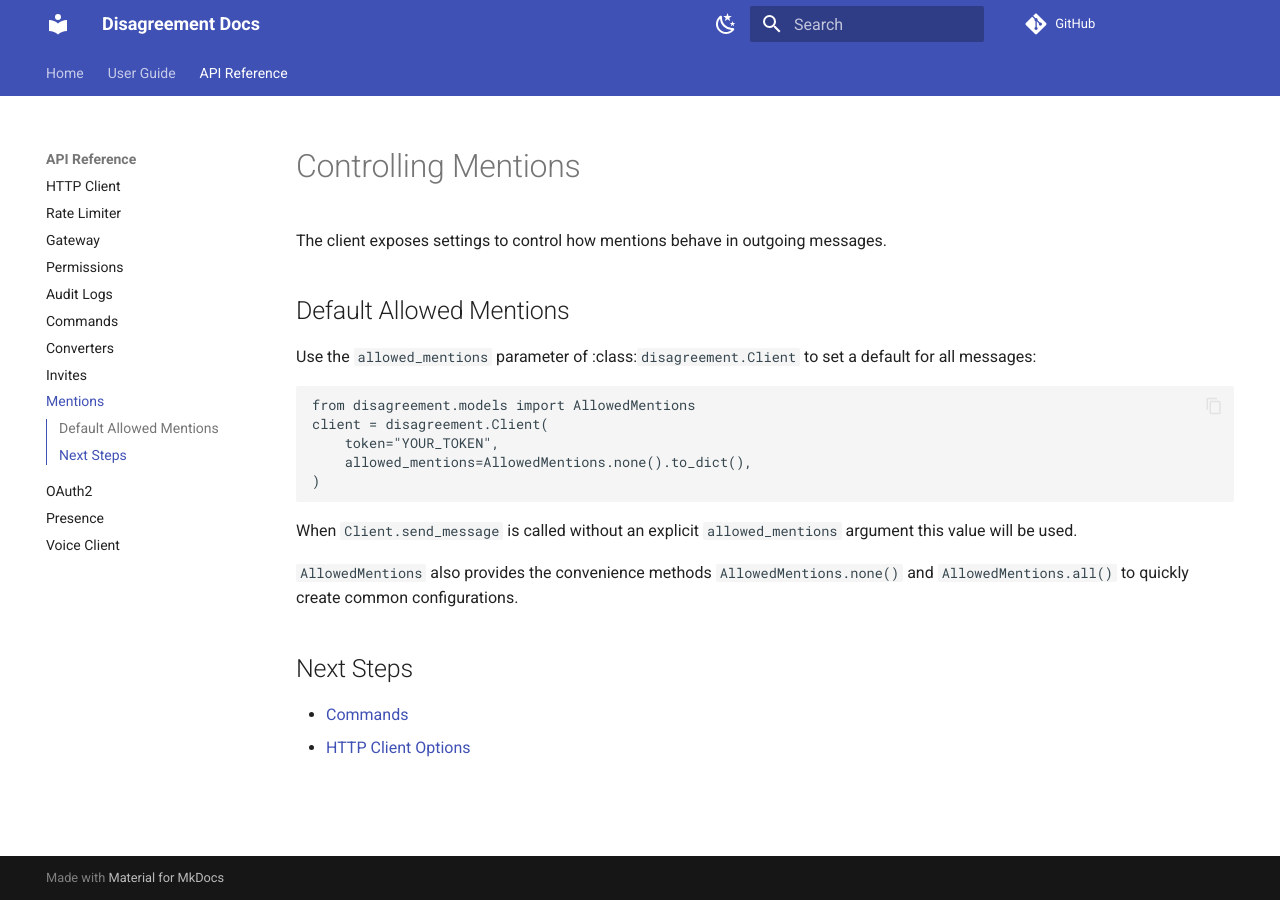
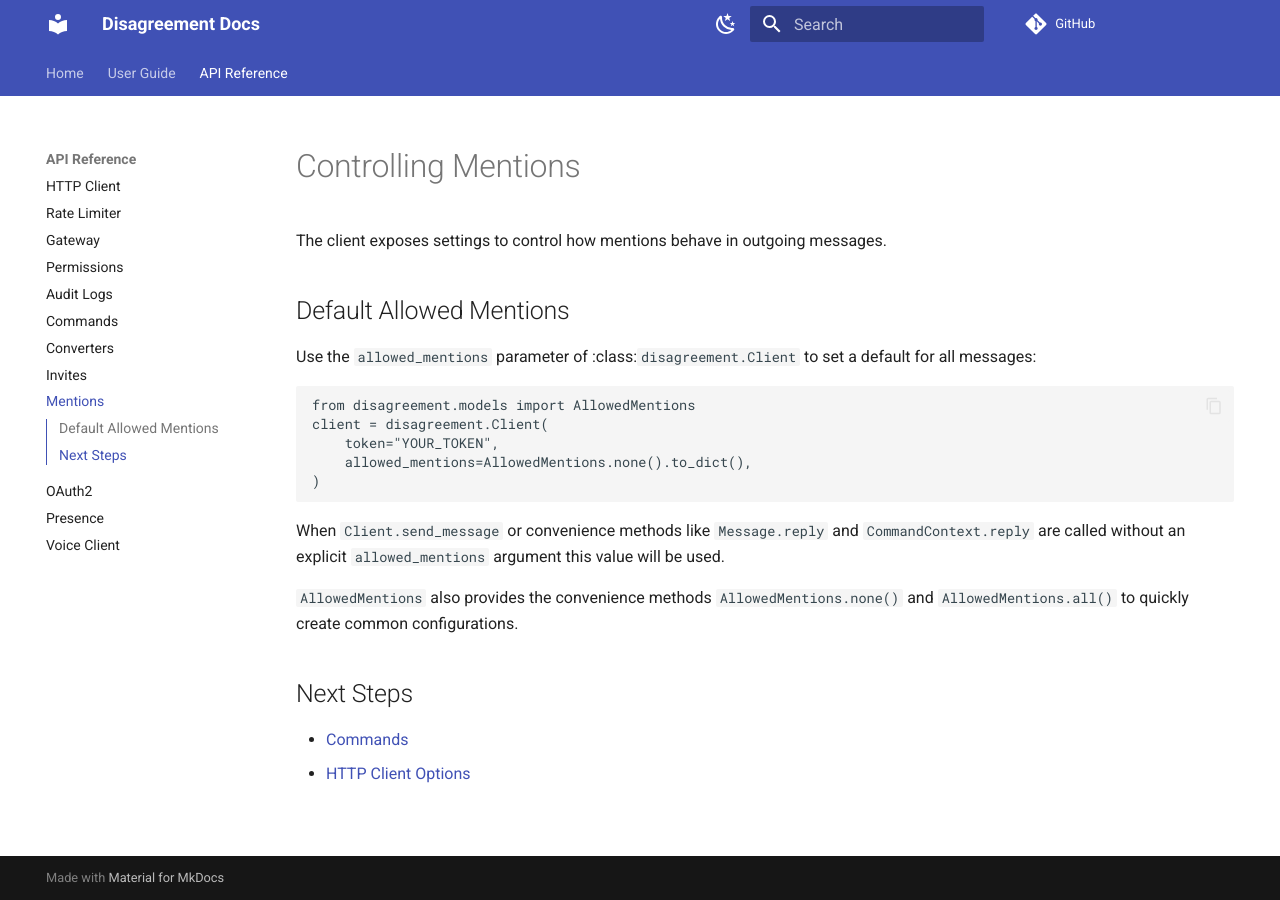
Before and after one commit to Slipstreamm/disagreement, an MkDocs documentation site: the page built from docs/mentions.md, in a window 1280 px wide. Built offline with MkDocs 1.6.1 and Material for MkDocs 9.7.7, drawn with Linux system fonts in a browser that asks for light colours; comment, search, counter and statistics services are not loaded.

Commit message:
Apply global allowed_mentions setting (#76)

````diff
--- a/docs/mentions.md
+++ b/docs/mentions.md
@@ -15,7 +15,8 @@ client = disagreement.Client(
 )
 ```
 
-When ``Client.send_message`` is called without an explicit ``allowed_mentions``
+When ``Client.send_message`` or convenience methods like ``Message.reply`` and
+``CommandContext.reply`` are called without an explicit ``allowed_mentions``
 argument this value will be used.
 
 ``AllowedMentions`` also provides the convenience methods
````
Also changed, not shown: README.md (+2 -2 lines), docs/introduction.md (+2 -2 lines), 3 other files.
